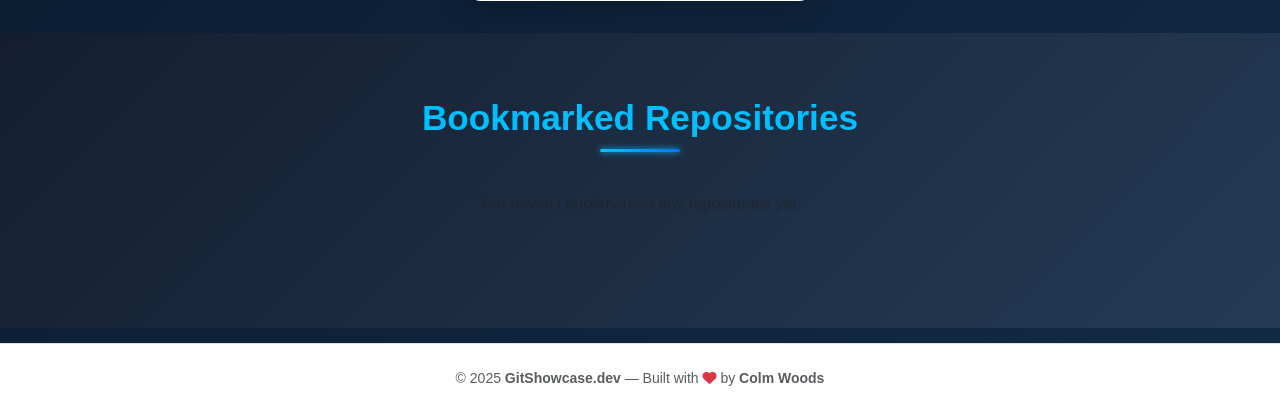
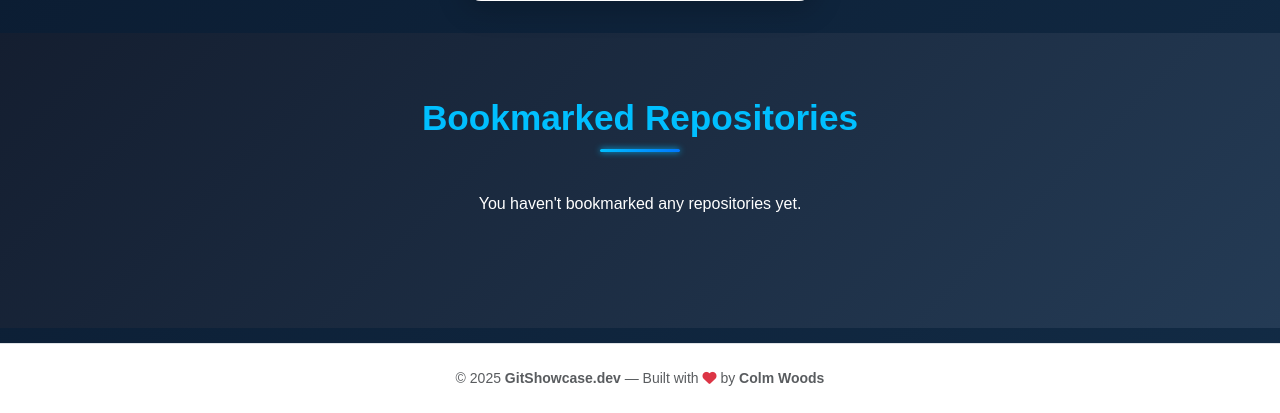
Before and after one commit to colmwoods/GitShowcase.dev, a Django app: page /bookmarks/ in a window 1280 px wide. Shown: the part 387-800 px from the top of the page. Run offline with Django 5.2, Linux system fonts and the light colour scheme; the visitor is signed in with stand-in values (Sample User, id 1); data that the repository does not hold is empty.

Commit message:
List .text-muted as !important as it overwrites bootstrap property

```diff
--- a/static/css/style.css
+++ b/static/css/style.css
@@ -456,6 +456,7 @@ footer {
     box-shadow: 0 4px 15px rgba(155, 89, 182, 0.4);
 }
 
-.text-muted {
-    color: #fff
+.repo-section .text-muted {
+    color: #ffffff !important;
+    opacity: 1 !important;
 }
```
